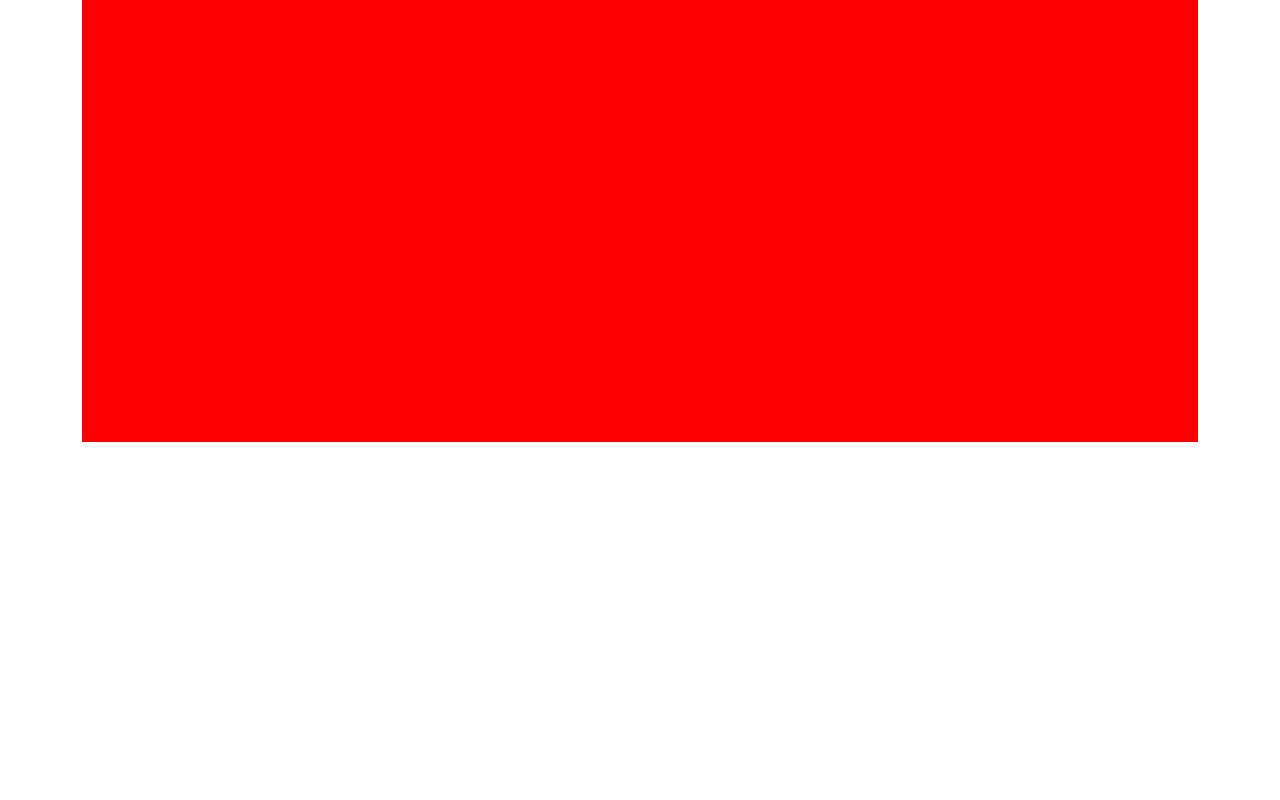
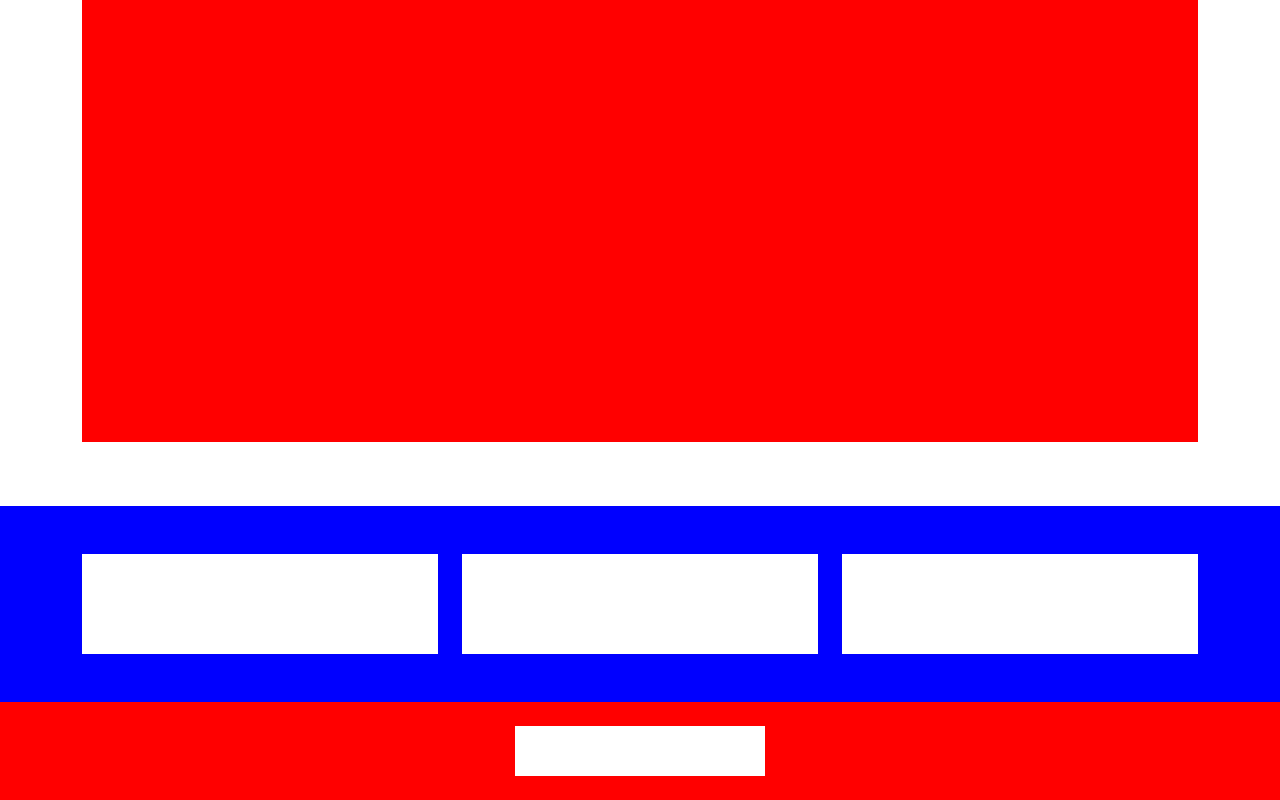
Before and after one commit to manuelgaleone/html-css-bootstrap-freelancer, a plain HTML site: page index.html in a window 1280 px wide. Shown: the part 2318-3118 px from the top of the page. Before the commit the page ends 2824 px from the top, so only its background shows below. Drawn offline with nearby package versions, Linux system fonts and the light colour scheme.

Commit message:
Add footer and fixing problems

```diff
--- a/css/style.css
+++ b/css/style.css
@@ -8,7 +8,6 @@
 }
 
 /*Header*/
-
 .logo {
     background-color: white;
     width: 250px;
@@ -83,3 +82,14 @@
     height: 550px;
     background-color: red;
 }
+
+.menu_footer {
+    background-color: white;
+    height: 100px;
+}
+
+.copyright_text {
+    height: 50px;
+    width: 250px;
+    background-color: white;
+}
--- a/index.html
+++ b/index.html
@@ -115,6 +115,39 @@
     </main>
     <!--//Main-->
 
+    <!--Footer-->
+    <footer>
+        <div class="footer_section bg_blue">
+            <div class="footer_elements container py-5">
+                <div class="row">
+                    <div class="col">
+                        <div class="menu_footer">
+
+                        </div>
+                    </div>
+                    <div class="col">
+                        <div class="menu_footer">
+
+                        </div>
+                    </div>
+                    <div class="col">
+                        <div class="menu_footer">
+
+                        </div>
+                    </div>
+                </div>
+            </div>
+        </div>
+        <div class="footer_copyright bg_red">
+            <div class="footer_copyright_text container py-4">
+                <div class="copyright_text margin_left_right_auto">
+
+                </div>
+            </div>
+        </div>
+    </footer>
+    <!--//Footer-->
+
     <!--Script-->
     <script src="https://cdn.jsdelivr.net/npm/bootstrap@5.2.1/dist/js/bootstrap.bundle.min.js" integrity="sha384-u1OknCvxWvY5kfmNBILK2hRnQC3Pr17a+RTT6rIHI7NnikvbZlHgTPOOmMi466C8" crossorigin="anonymous"></script>
     <!--//Script-->
```
